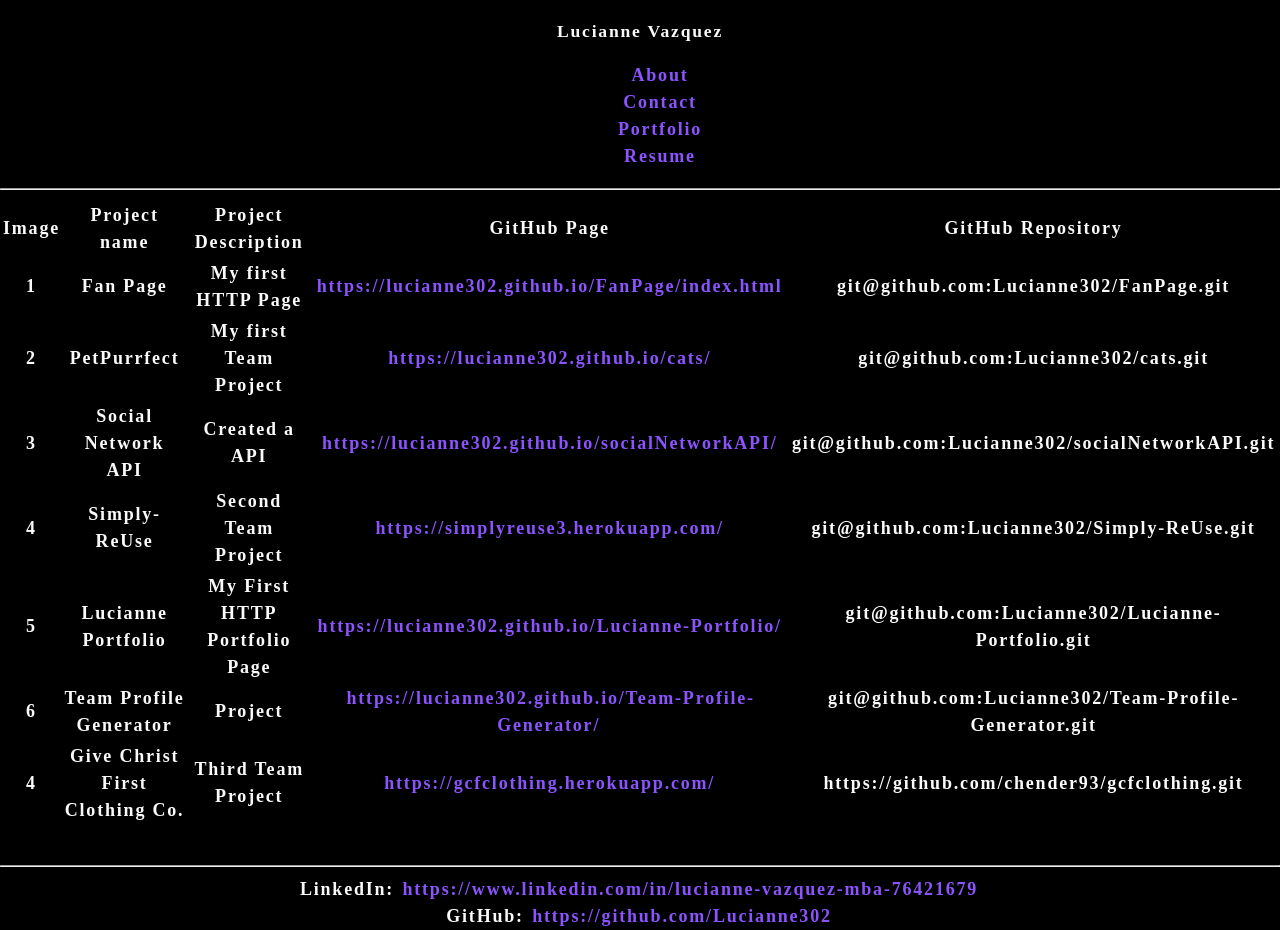
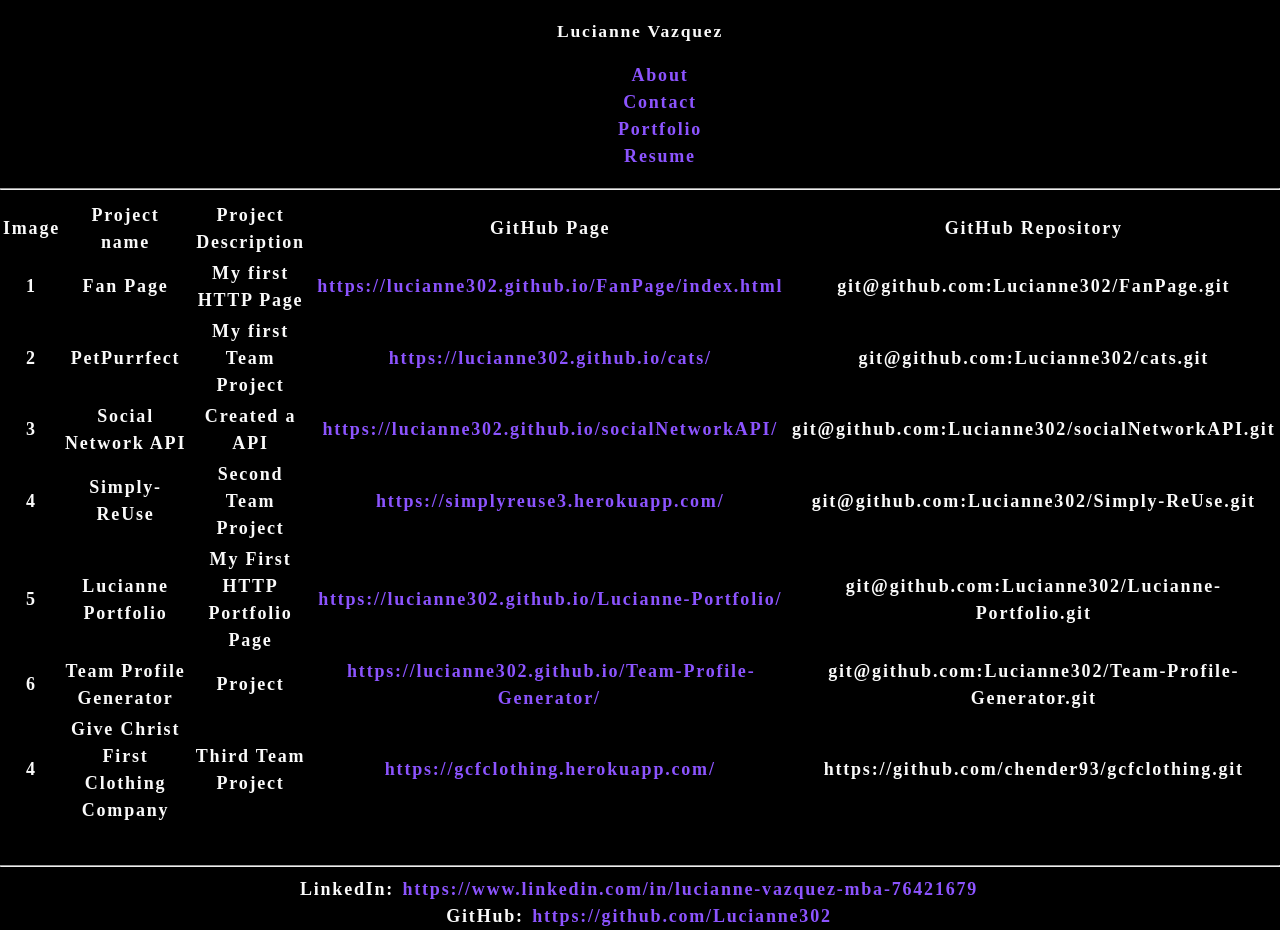
Before and after one commit to Lucianne302/Lucianne-ReactPortfolio, a React (Create React App) app: page /#/Portfolio in a window 1280 px wide. Built offline with nearby package versions, Linux system fonts and the light colour scheme.

Commit message:
edit to portfolio

```diff
--- a/src/pages/portfolio.js
+++ b/src/pages/portfolio.js
@@ -61,7 +61,7 @@ const portfolio = (props) => {
       </tr>
       <tr>
         <th scope="row">4</th>
-        <td>Give Christ First Clothing Co.</td>
+        <td>Give Christ First Clothing Company</td>
         <td>Third Team Project</td>
         <td><Link>https://gcfclothing.herokuapp.com/</Link></td>
         <td>https://github.com/chender93/gcfclothing.git</td>
```
